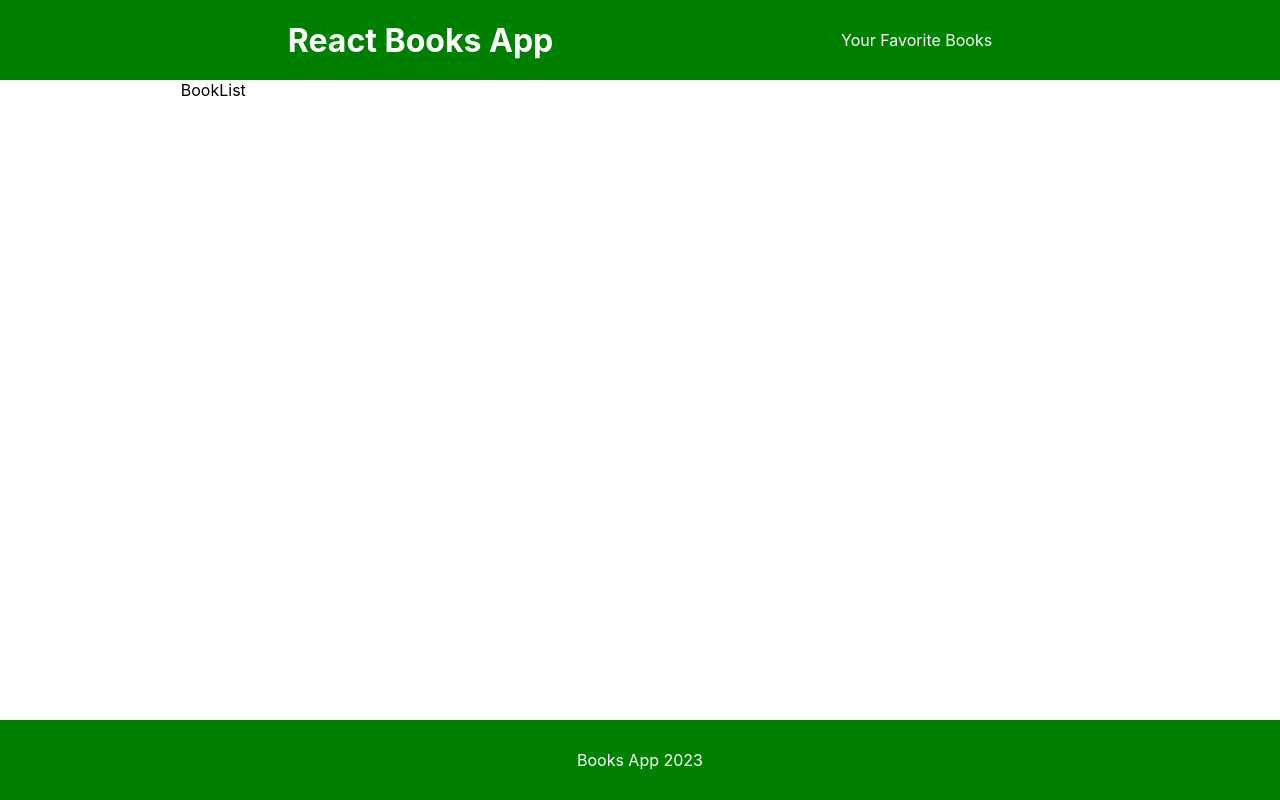
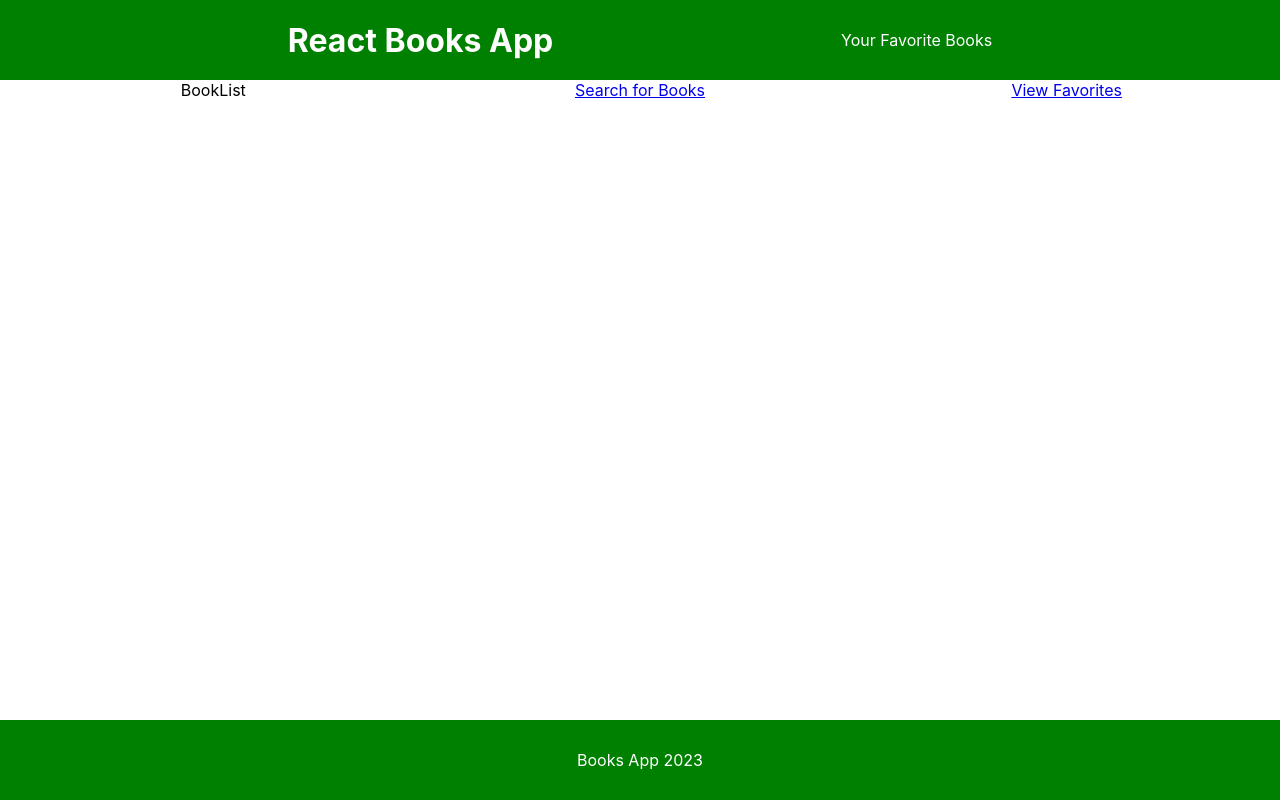
Before and after one commit to smperilla/bookapp-frontend, a React (Create React App) app: page / in a window 1280 px wide. Built offline with nearby package versions, Linux system fonts and the light colour scheme.

Commit message:
created favorites functionality

```diff
--- a/src/components/BookList.jsx
+++ b/src/components/BookList.jsx
@@ -1,9 +1,13 @@
 import React from 'react'
+import { Link } from 'react-router-dom';
 import '../App';
 
 const BookList = () => {
   return (
-    <div className='book-list' >BookList</div>
+    <div className='book-list' >BookList
+     <Link to="/search" className="button-link">Search for Books</Link>
+     <Link to="/favorites" className="button-link">View Favorites</Link>
+    </div>
   )
 }
 
```
